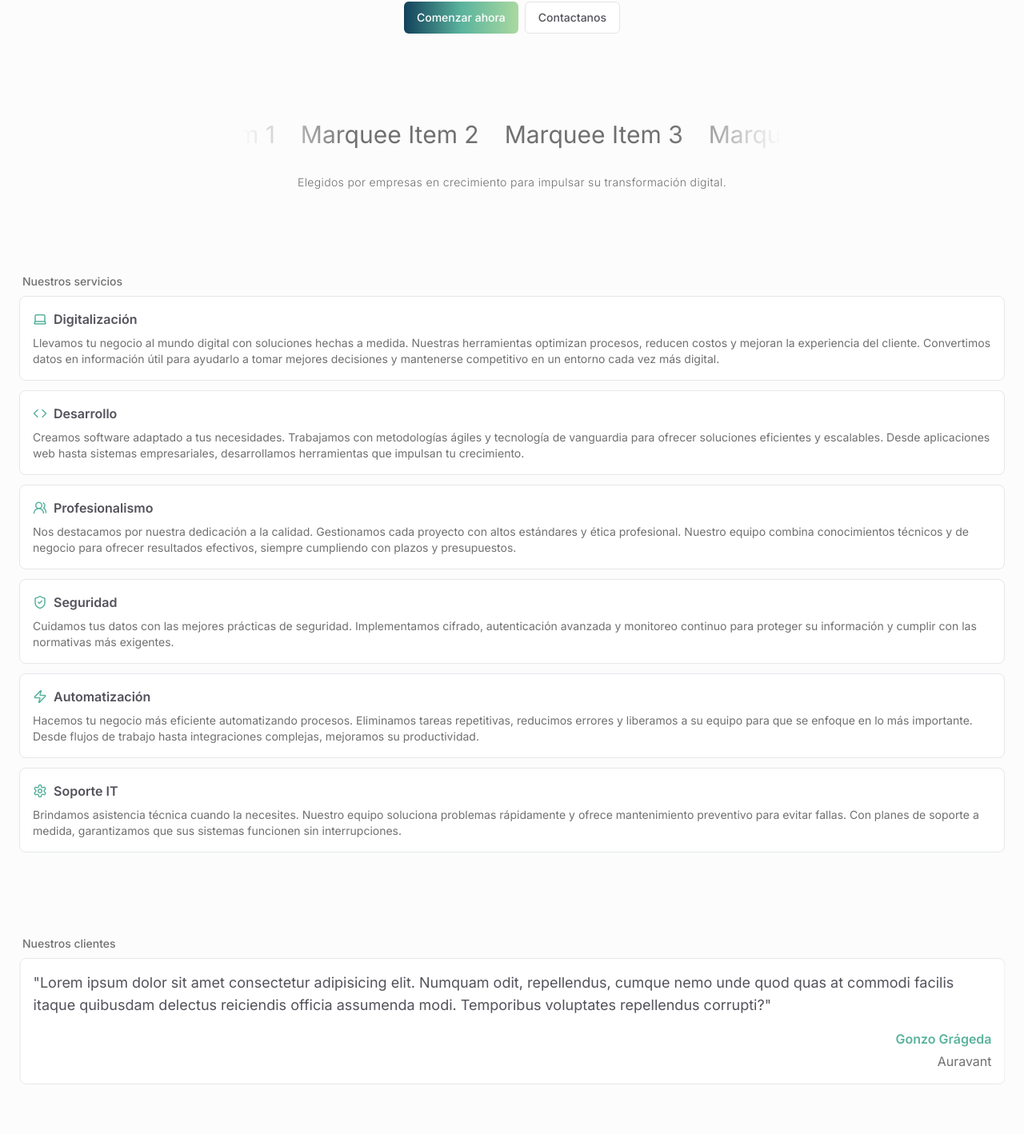
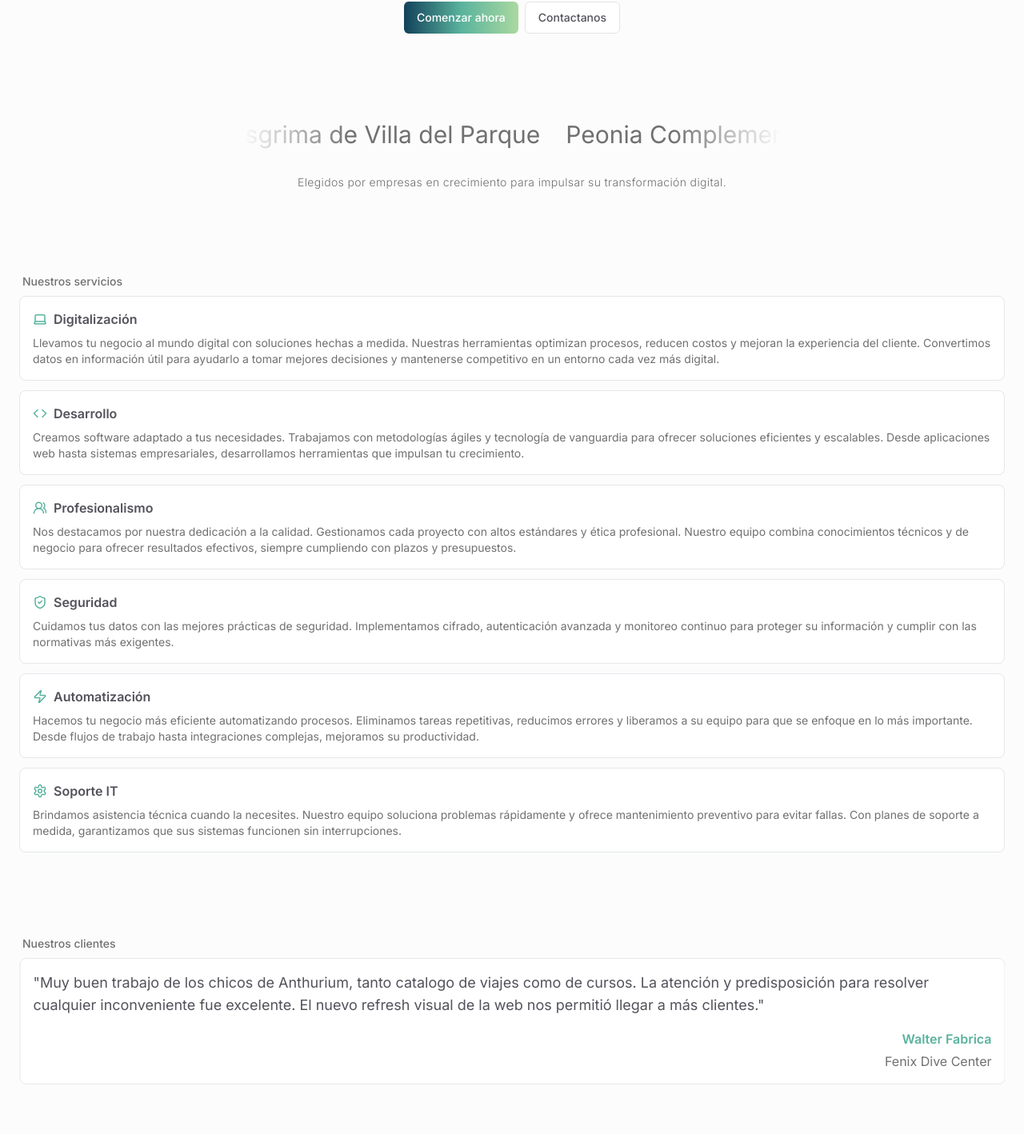
Before and after one commit to GrupoAnthurium/anthurium, a Next.js app: page / in a window 1280 px wide. Shown: the part 468-1886 px from the top of the page at 80% size. Built offline with nearby package versions, Linux system fonts and the light colour scheme; grey boxes are pictures that could not be loaded.

Commit message:
add some testimonials

```diff
--- a/src/app/layout.tsx
+++ b/src/app/layout.tsx
@@ -8,33 +8,33 @@ import { Inter } from "next/font/google";
 const inter = Inter({ subsets: ["latin"] });
 
 export const metadata: Metadata = {
-  title: "Anthurium",
+  title: "Anthurium Group",
   description: "Digitalizá tu negocio con Anthurium. ¡Conocé más!",
   robots: "index, follow",
   openGraph: {
-    title: "Anthurium",
+    title: "Anthurium Group",
     description: "Digitalizá tu negocio con Anthurium. ¡Conocé más!",
     url: "https://anthurium-xyz.vercel.app/",
-    siteName: "Anthurium",
+    siteName: "Anthurium Group",
     images: [
       {
         url: "https://www.tusitio.com/imagen.jpg", // foto para social media
         width: 800,
         height: 600,
-        alt: "Anthurium",
+        alt: "Anthurium Group",
       },
     ],
   },
   twitter: {
     card: "summary_large_image", // tipo de tarjeta de Twitter
-    title: "Anthurium",
+    title: "Anthurium Group",
     description: "Digitalizá tu negocio con Anthurium. ¡Conocé más!",
     images: [
       {
         url: "https://www.tusitio.com/imagen.jpg", // imagen para Twitter
         width: 800,
         height: 600,
-        alt: "Anthurium",
+        alt: "Anthurium Group",
       },
     ],
   },
--- a/src/components/clients/custom-carousel.tsx
+++ b/src/components/clients/custom-carousel.tsx
@@ -12,9 +12,9 @@ import { TESTIMONIALS } from "@/constants";
 import type { TTestimonial } from "@/types";
 
 export const CustomCarousel = () => {
-  const renderClientItem = (testimonial: TTestimonial) => {
+  const renderClientItem = (testimonial: TTestimonial, index: number) => {
     const { COMMENT, NAME, COMPANY } = testimonial;
-    return <ClientItem key={NAME} comment={COMMENT} name={NAME} company={COMPANY} />;
+    return <ClientItem key={index} comment={COMMENT} name={NAME} company={COMPANY} />;
   };
 
   return (
--- a/src/constants/marquee-items.ts
+++ b/src/constants/marquee-items.ts
@@ -1,7 +1,7 @@
 export const MARQUEE_ITEMS = [
-  "Marquee Item 1",
-  "Marquee Item 2",
-  "Marquee Item 3",
-  "Marquee Item 4",
-  "Marquee Item 5",
+  "Club Gimnasia y Esgrima de Villa del Parque",
+  "Peonia Complementos",
+  "Idearte250",
+  "Fenix Dive Center",
+  "Service Oficial GM",
 ] as const;
--- a/src/constants/social-links.ts
+++ b/src/constants/social-links.ts
@@ -1,7 +1,7 @@
 import { InstagramIcon } from "lucide-react";
 
 export const SOCIAL_LINKS = [
-  { NAME: "Instagram", Icon: InstagramIcon, HREF: "#" },
+  { NAME: "Instagram", Icon: InstagramIcon, HREF: "https://www.instagram.com/grupoanthurium/" },
   // { NAME: "LinkedIn", Icon: LinkedinIcon, HREF: "#" },
   // { NAME: "Facebook", Icon: Facebook, HREF: "#" },
 ] as const;
--- a/src/constants/testimonials.ts
+++ b/src/constants/testimonials.ts
@@ -1,25 +1,25 @@
 export const TESTIMONIALS = [
   {
-    NAME: "Nacho Biran",
-    COMPANY: "Auravant",
+    NAME: "Walter Fabrica",
+    COMPANY: "Club Gimnasia y Esgrima de Villa del Parque",
+    COMMENT:
+      "El software de gestión de socios mejoró notablemente la administración de nuestro club. Es mucho mas sencillo que un socio se pueda inscribir a una actividad o modifique sus datos. La atención y el soporte técnico es excelente.",
+  },
+  {
+    NAME: "Samuel",
+    COMPANY: "Idearte250",
     COMMENT:
       "Lorem ipsum dolor sit amet consectetur adipisicing elit. Numquam odit, repellendus, cumque nemo unde quod quas at commodi facilis itaque quibusdam delectus reiciendis officia assumenda modi. Temporibus voluptates repellendus corrupti?",
   },
   {
-    NAME: "Laito Chiaraluce",
-    COMPANY: "Auravant",
+    NAME: "Walter Fabrica",
+    COMPANY: "Fenix Dive Center",
     COMMENT:
-      "Lorem ipsum dolor sit amet consectetur adipisicing elit. Numquam odit, repellendus, cumque nemo unde quod quas at commodi facilis itaque quibusdam delectus reiciendis officia assumenda modi. Temporibus voluptates repellendus corrupti?",
+      "Muy buen trabajo de los chicos de Anthurium, tanto catalogo de viajes como de cursos. La atención y predisposición para resolver cualquier inconveniente fue excelente. El nuevo refresh visual de la web nos permitió llegar a más clientes.",
   },
   {
-    NAME: "Gonzo Grágeda",
-    COMPANY: "Auravant",
-    COMMENT:
-      "Lorem ipsum dolor sit amet consectetur adipisicing elit. Numquam odit, repellendus, cumque nemo unde quod quas at commodi facilis itaque quibusdam delectus reiciendis officia assumenda modi. Temporibus voluptates repellendus corrupti?",
-  },
-  {
-    NAME: "Octa Cossy",
-    COMPANY: "Janus Automation",
+    NAME: "Lauri",
+    COMPANY: "Peonia Complementos",
     COMMENT:
       "Lorem ipsum dolor sit amet consectetur adipisicing elit. Numquam odit, repellendus, cumque nemo unde quod quas at commodi facilis itaque quibusdam delectus reiciendis officia assumenda modi. Temporibus voluptates repellendus corrupti?",
   },
```
